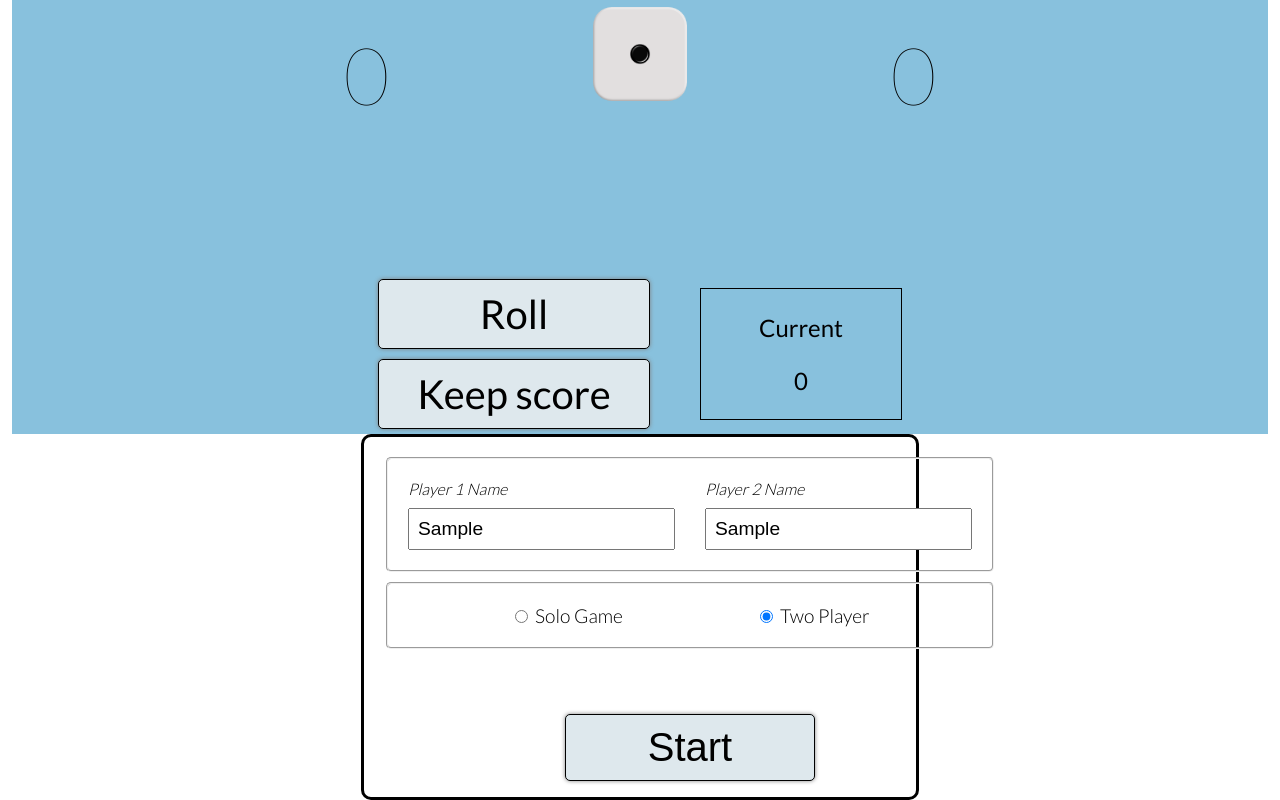
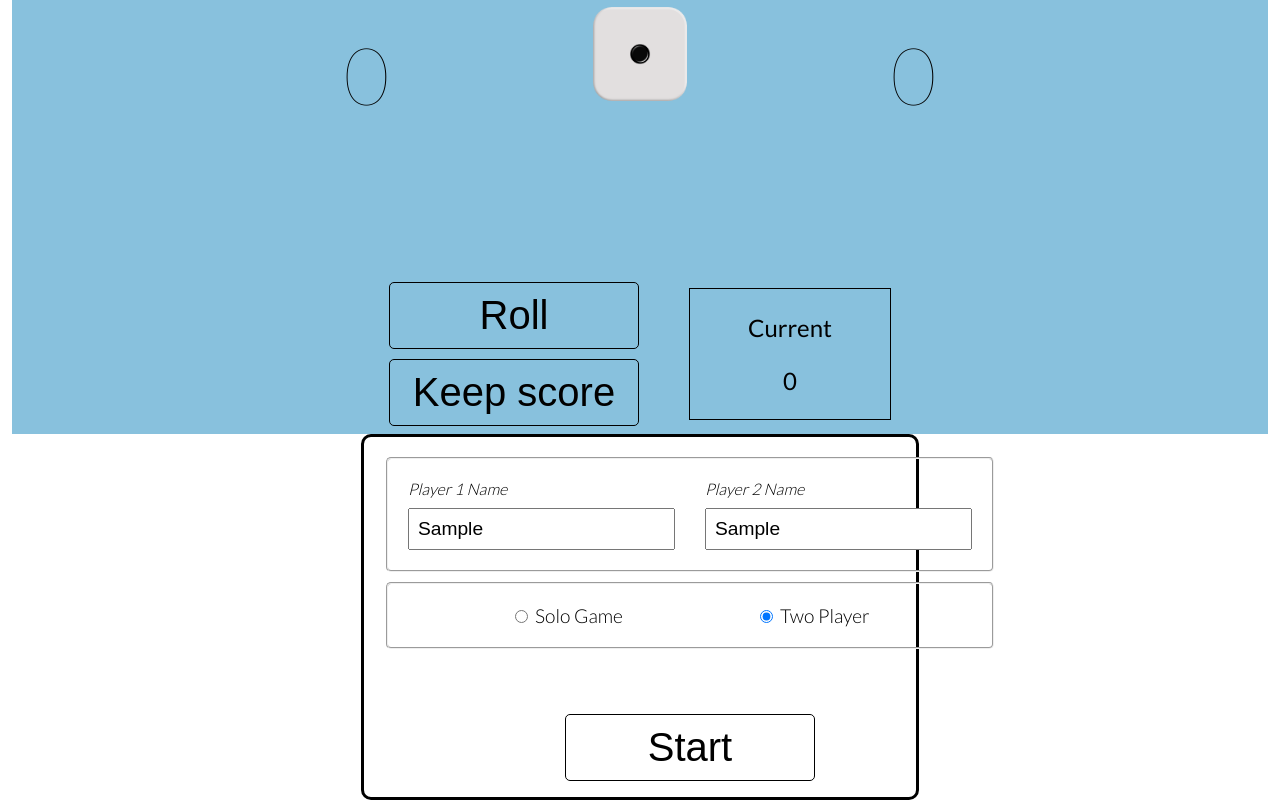
Before and after one commit to tekodragoon/RollTheDice, a website with bundled scripts: page index.html in a window 1280 px wide. Both pictures are taken after typing "Sample", "Sample" into the empty fields and a click on the button "Start". Shown: the part 342-1142 px from the top of the page. Built offline with nearby package versions, Linux system fonts and the light colour scheme; what dialog-polyfill would draw is missing.

Commit message:
Add button animation

```diff
--- a/index.html
+++ b/index.html
@@ -14,9 +14,9 @@
   <div class="board">
 
     <div class="menu">
-      <div class="btn" type="button" id="ngButton">
+      <button class="btn" type="button" id="ngButton">
         New Game
-      </div>
+      </button>
     </div>
 
     <div class="playerPanel sidePanel" id="playerPanel">
@@ -54,8 +54,8 @@
 
     <div class="gameButtonPanel" id="gameButtonPanel">
       <div class="columnGroup">
-        <div class="btn" type="button" id="roll">Roll</div>
-        <div class="btn" type="button" id="keepScore">Keep score</div>
+        <button class="btn" type="button" id="roll">Roll</button>
+        <button class="btn" type="button" id="keepScore">Keep score</button>
       </div>
       <div class="currentScore">
         <p>Current</p>
--- a/style.css
+++ b/style.css
@@ -58,13 +58,18 @@ body {
 
 .btn {
   min-width: 250px;
-  text-align: center;
   padding: 10px;
-  background-color: hsl(200, 30%, 90%);
+  background-color: transparent;
   border-radius: 5px;
   border: 1px solid hsl(0, 0%, 0%);
+  font-size: 2.5rem;
+  transition: all 200ms ease;
+}
+
+.btn:hover {
+  background-color: hsla(200, 29%, 90%, 0.15);
   box-shadow: 0 0 4px hsl(0, 0%, 50%);
-  font-size: 2.5rem;
+  transform: scale(1.05);
 }
 
 .columnGroup {
```
